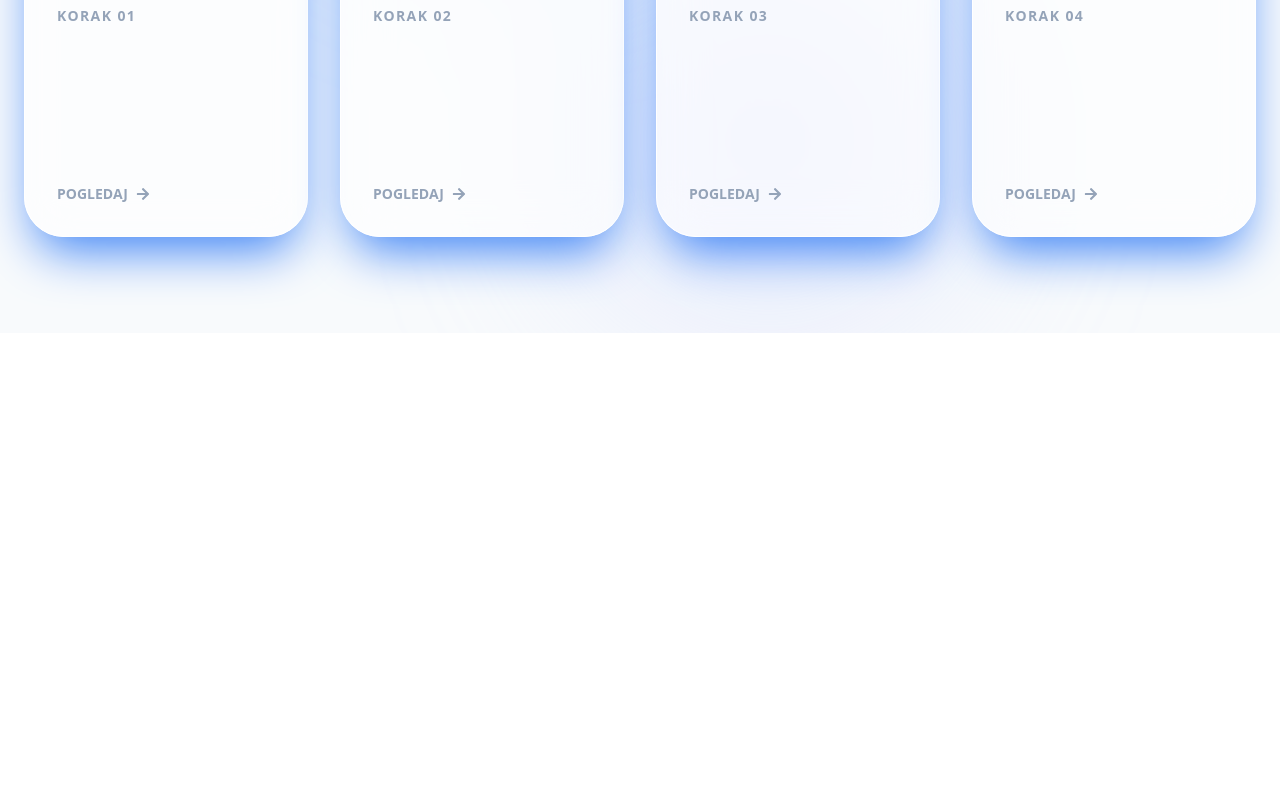
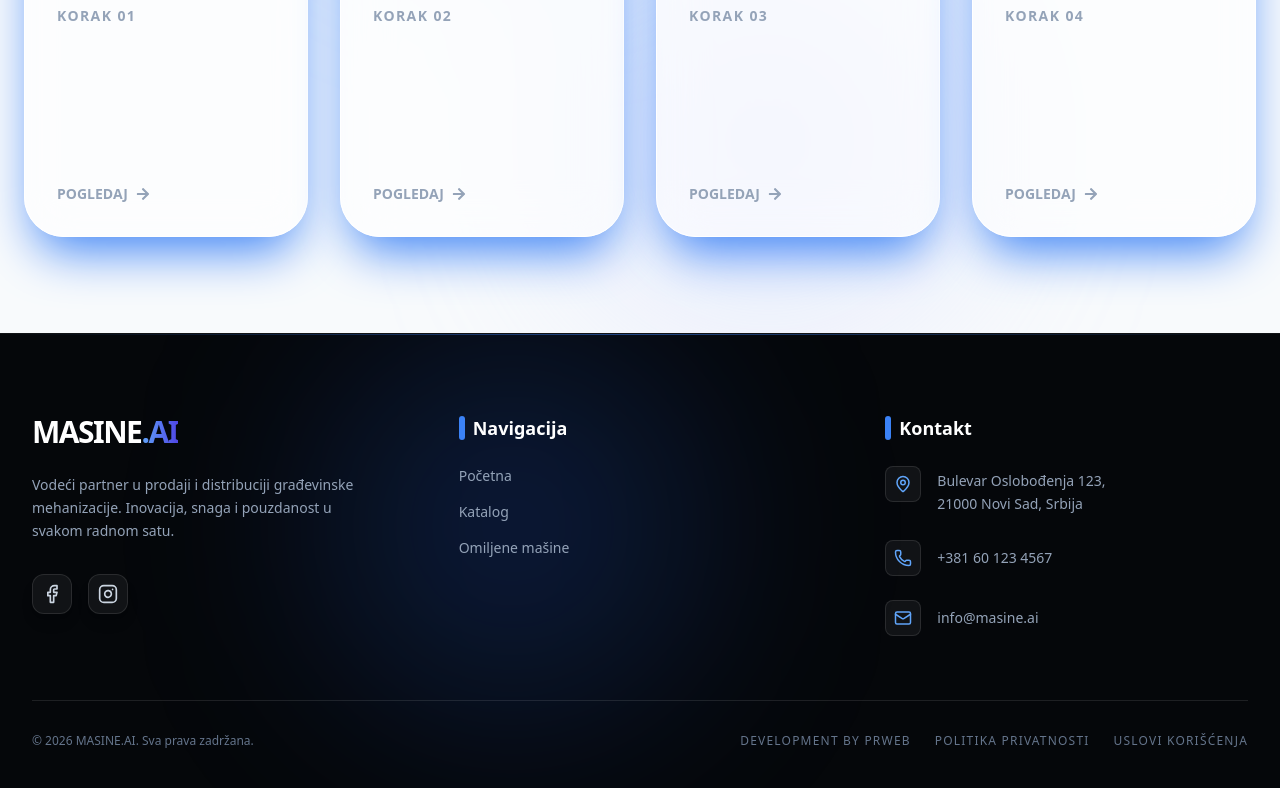
Before and after one commit to Djapedjape123/goga, a React (Vite) app: page / in a window 1280 px wide. Shown: the part 1942-2730 px from the top of the page. Before the commit the page ends 2275 px from the top, so only its background shows below. Built offline with nearby package versions, Linux system fonts and the light colour scheme.

Commit message:
footer pocetak

```diff
--- a/package.json
+++ b/package.json
@@ -16,6 +16,7 @@
     "framer-motion": "^12.34.3",
     "i18next": "^25.8.13",
     "i18next-browser-languagedetector": "^8.2.1",
+    "lucide-react": "^0.577.0",
     "react": "^19.2.0",
     "react-dom": "^19.2.0",
     "react-helmet-async": "^2.0.5",
--- a/src/App.jsx
+++ b/src/App.jsx
@@ -1,8 +1,11 @@
-import { useState, useEffect, Suspense } from 'react'
+import { useState, useEffect, Suspense,lazy } from 'react'
 import NavBar from './components/NavBar'
 import { Outlet } from 'react-router-dom'
 
 import WhatsAppButton from './components/WhatsAppButton';
+// import Footer from './components/Footer';
+
+const Footer = lazy(() => import('./components/Footer'));
 
 // Ovde unesi tačno ime svog logo fajla iz assets foldera
 import logo from './assets/gogaPoz.webp'
@@ -29,9 +32,8 @@ function App() {
       {/* 1. UVODNI Beli Ekran (Splash Screen) */}
       {loading && (
         <div
-          className={`fixed inset-0 z-[9999] bg-white flex items-center justify-center transition-opacity duration-500 ${
-            fadeOut ? "opacity-0 pointer-events-none" : "opacity-100"
-          }`}
+          className={`fixed inset-0 z-[9999] bg-white flex items-center justify-center transition-opacity duration-500 ${fadeOut ? "opacity-0 pointer-events-none" : "opacity-100"
+            }`}
         >
           <img
             src={logo}
@@ -50,7 +52,11 @@ function App() {
         </Suspense>
       </main>
 
+
       <WhatsAppButton />
+      <Suspense fallback={<div className="h-64 w-full bg-[#05070a]"></div>}>
+        <Footer />
+      </Suspense>
 
     </>
   )
--- /dev/null
+++ b/src/components/Footer.jsx
@@ -0,0 +1,124 @@
+import React from 'react';
+import { Facebook, Instagram, Mail, Phone, MapPin, ChevronRight } from 'lucide-react';
+import { motion } from 'framer-motion';
+import { Link } from 'react-router-dom'; // OBAVEZNO: Importujemo Link za brzu React navigaciju
+
+const Footer = () => {
+  const currentYear = new Date().getFullYear();
+
+  // Tvoje stvarne putanje iz rutera
+  const navigacija = [
+    { ime: 'Početna', putanja: '/' },
+    { ime: 'Katalog', putanja: '/katalog' },
+    { ime: 'Omiljene mašine', putanja: '/favorite' }
+  ];
+
+  return (
+    <footer className="relative bg-[#05070a] text-slate-300 pt-20 pb-10 overflow-hidden border-t border-white/5 mt-auto">
+      {/* Suptilni plavi sjaj na vrhu footera */}
+      <div className="absolute top-0 left-1/2 -translate-x-1/2 w-full h-px bg-gradient-to-r from-transparent via-blue-500/50 to-transparent"></div>
+
+      {/* Pozadinski glow efekat (nevidljiv na telefonu, daje dubinu na računaru) */}
+      <div className="absolute top-0 left-1/4 w-96 h-96 bg-blue-600/20 rounded-full blur-[100px] pointer-events-none"></div>
+
+      <div className="max-w-7xl mx-auto px-4 sm:px-6 lg:px-8 relative z-10">
+        {/* Prilagođen grid na 3 kolone umesto 4 */}
+        <div className="grid grid-cols-1 md:grid-cols-2 lg:grid-cols-3 gap-12 lg:gap-16 mb-16">
+
+          {/* 1. Brend & Opis */}
+          <div className="space-y-6">
+            <h2 className="text-3xl font-black text-white tracking-tighter">
+              MASINE<span className="text-transparent bg-clip-text bg-gradient-to-r from-blue-400 to-indigo-600">.AI</span>
+            </h2>
+            <p className="text-sm leading-relaxed text-slate-400 pr-4">
+              Vodeći partner u prodaji i distribuciji građevinske mehanizacije.
+              Inovacija, snaga i pouzdanost u svakom radnom satu.
+            </p>
+            <div className="flex gap-4 pt-2">
+              {/* Društvene mreže */}
+              {[
+                { icon: <Facebook size={20} />, link: "#", label: "Facebook" },
+                { icon: <Instagram size={20} />, link: "#", label: "Instagram" }
+              ].map((social, idx) => (
+                <motion.a
+                  key={idx}
+                  href={social.link}
+                  whileHover={{ y: -5, scale: 1.1 }}
+                  whileTap={{ scale: 0.95 }}
+                  className="w-10 h-10 rounded-xl bg-white/5 flex items-center justify-center border border-white/10 hover:border-blue-500 hover:bg-blue-500/20 hover:text-blue-400 transition-all shadow-lg"
+                >
+                  {social.icon}
+                </motion.a>
+              ))}
+            </div>
+          </div>
+
+          {/* 2. Brzi linkovi (Koristi pravi React Router Link) */}
+          <div>
+            <h3 className="text-white font-bold text-lg mb-6 flex items-center gap-2">
+              <div className="w-1.5 h-6 bg-blue-500 rounded-full"></div>
+              Navigacija
+            </h3>
+            <ul className="space-y-4 text-sm font-medium">
+              {navigacija.map((item) => (
+                <li key={item.ime}>
+                  <Link
+                    to={item.putanja}
+                    className="flex items-center group text-slate-400 hover:text-white transition-all"
+                  >
+                    <ChevronRight
+                      size={16}
+                      className="text-blue-500 opacity-0 -ml-4 group-hover:opacity-100 group-hover:ml-0 transition-all duration-300 ease-out"
+                    />
+                    <span className="transform group-hover:translate-x-2 transition-transform duration-300">
+                      {item.ime}
+                    </span>
+                  </Link>
+                </li>
+              ))}
+            </ul>
+          </div>
+
+          {/* 3. Kontakt Info */}
+          <div className="space-y-6 text-sm">
+            <h3 className="text-white font-bold text-lg mb-6 flex items-center gap-2">
+              <div className="w-1.5 h-6 bg-blue-500 rounded-full"></div>
+              Kontakt
+            </h3>
+            <div className="flex items-start gap-4 group cursor-default">
+              <div className="p-2 bg-white/5 rounded-lg border border-white/10 group-hover:border-blue-500/50 group-hover:bg-blue-500/10 transition-colors">
+                <MapPin size={18} className="text-blue-400" />
+              </div>
+              <span className="text-slate-400 pt-1 leading-relaxed">Bulevar Oslobođenja 123,<br />21000 Novi Sad, Srbija</span>
+            </div>
+            <div className="flex items-center gap-4 group cursor-pointer">
+              <div className="p-2 bg-white/5 rounded-lg border border-white/10 group-hover:border-blue-500/50 group-hover:bg-blue-500/10 transition-colors">
+                <Phone size={18} className="text-blue-400" />
+              </div>
+              <span className="text-slate-400 group-hover:text-white transition-colors">+381 60 123 4567</span>
+            </div>
+            <div className="flex items-center gap-4 group cursor-pointer">
+              <div className="p-2 bg-white/5 rounded-lg border border-white/10 group-hover:border-blue-500/50 group-hover:bg-blue-500/10 transition-colors">
+                <Mail size={18} className="text-blue-400" />
+              </div>
+              <span className="text-slate-400 group-hover:text-white transition-colors">info@masine.ai</span>
+            </div>
+          </div>
+
+        </div>
+
+        {/* Donji deo - Copyright */}
+        <div className="pt-8 border-t border-white/10 flex flex-col md:flex-row justify-between items-center gap-4 text-xs text-slate-500 font-medium">
+          <p>© {currentYear} MASINE.AI. Sva prava zadržana.</p>
+          <div className="flex gap-6 uppercase tracking-widest">
+            <a href='https://www.pedjadev.com/' className="hover:text-blue-400 transition-colors">Development by prWeb</a>
+            <Link to="/" className="hover:text-blue-400 transition-colors">Politika privatnosti</Link>
+            <Link to="/" className="hover:text-blue-400 transition-colors">Uslovi korišćenja</Link>
+          </div>
+        </div>
+      </div>
+    </footer>
+  );
+};
+
+export default Footer;
```
Also changed, not shown: 2 other files (tests, documents, lock files or other folders).
